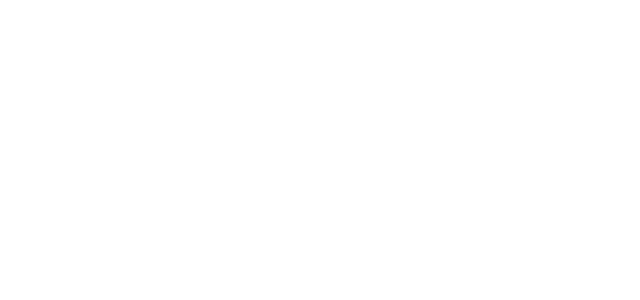
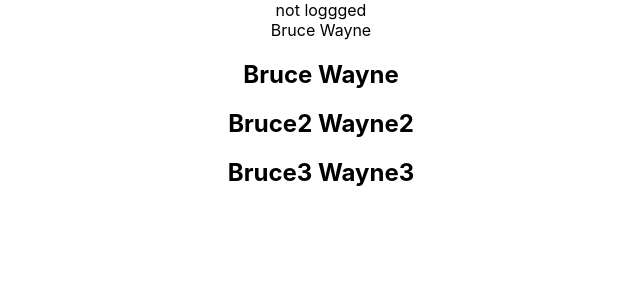
Before and after one commit to dkmqflx/react-with-typescript-codevolution, a React (Create React App) app: page / in a window 1280 px wide. Shown: the top 300 px of the page, without its empty margins (319-959 px from the left). Built offline with nearby package versions, Linux system fonts and the light colour scheme.

Commit message:
3,4 - Props

```diff
--- a/src/App.tsx
+++ b/src/App.tsx
@@ -1,8 +1,37 @@
 import React from 'react';
+import { Greet } from './components/Greet';
 import './App.css';
+import { Person } from './components/Person';
+import { PersonList } from './components/PersonList';
 
 function App() {
-  return <div className="App"></div>;
+  const personName = {
+    first: 'Bruce',
+    last: 'Wayne',
+  };
+
+  const nameList = [
+    {
+      first: 'Bruce',
+      last: 'Wayne',
+    },
+    {
+      first: 'Bruce2',
+      last: 'Wayne2',
+    },
+    {
+      first: 'Bruce3',
+      last: 'Wayne3',
+    },
+  ];
+
+  return (
+    <div className="App">
+      <Greet name="dododo" messageCount={10} isLoggedIn={false}></Greet>
+      <Person name={personName}></Person>
+      <PersonList names={nameList}></PersonList>
+    </div>
+  );
 }
 
 export default App;
--- /dev/null
+++ b/src/components/Greet.tsx
@@ -0,0 +1,20 @@
+type GreetProps = {
+  name: string;
+  messageCount: number;
+  isLoggedIn: boolean;
+};
+
+// 그냥 props 만 적으면 에러
+// {name: stirng} 형태가 넘어오기 때문에
+// props:string이 앙니라, 위처럼 타입을 정의해주어야 한다.
+
+export function Greet(props: GreetProps) {
+  return (
+    <div>
+      {props.isLoggedIn
+        ? ` This ${props.name} is Greet ${props.messageCount}
+      state is`
+        : 'not loggged'}
+    </div>
+  );
+}
--- /dev/null
+++ b/src/components/Person.tsx
@@ -0,0 +1,14 @@
+type PersonProps = {
+  name: {
+    first: string;
+    last: string;
+  };
+};
+
+export function Person(props: PersonProps) {
+  return (
+    <div>
+      {props.name.first} {props.name.last}
+    </div>
+  );
+}
--- /dev/null
+++ b/src/components/PersonList.tsx
@@ -0,0 +1,18 @@
+type PersonListProps = {
+  names: {
+    first: string;
+    last: string;
+  }[];
+};
+
+export function PersonList(props: PersonListProps) {
+  return (
+    <div>
+      {props.names.map((name) => (
+        <h2 key={name.first}>
+          {name.first} {name.last}
+        </h2>
+      ))}
+    </div>
+  );
+}
```
